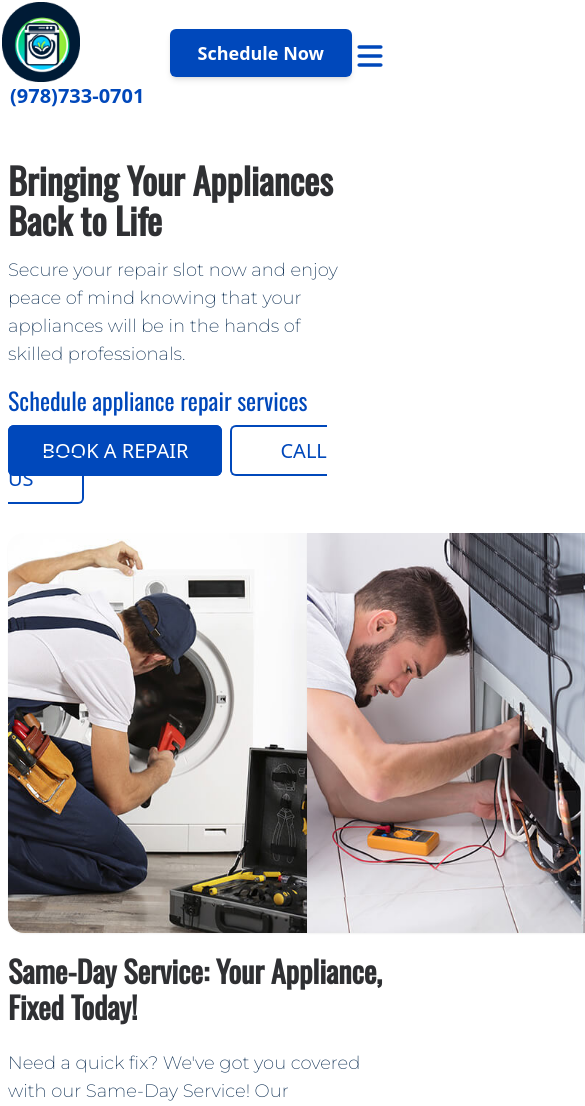
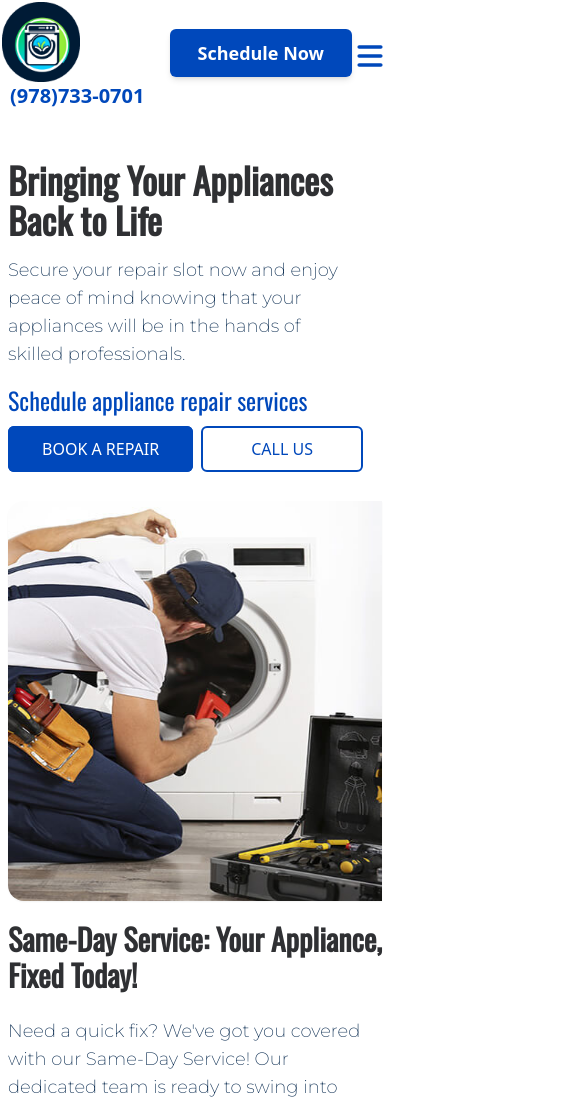
Before and after one commit to Kevin-ishimwe/e-appliancelyss, a React (Vite) app: page / in a window 390 px wide. Shown: the top 1106 px of the page, 585 px wide, since content can reach past the window. Built offline with nearby package versions, Linux system fonts and the light colour scheme.

Commit message:
fix responsive

```diff
--- a/src/components/Hero.jsx
+++ b/src/components/Hero.jsx
@@ -45,13 +45,13 @@ function Hero() {
             <div className="mt-5">
               <NavLink
                 to={"request-quote"}
-                className="py-2.5 border-2 border-primary px-8 bg-primary text-white rounded-md hover:scale-105 transition-all text-xl hover:bg-primaryDark "
+                className="py-2.5 border-2 border-primary px-8 bg-primary text-white rounded-md hover:scale-105 transition-all md:text-xl hover:bg-primaryDark  "
               >
                 BOOK A REPAIR
               </NavLink>
               <a
                 href="tel:(978)733-0701"
-                className="text-xl py-2.5 px-12 ml-2 bg-none text-primary rounded-md border-primary border-2 hover:scale-150 transition-all hover:bg-primary hover:text-white"
+                className="md:text-xl py-2.5 px-12 ml-2 bg-none text-primary rounded-md border-primary border-2 hover:scale-150 transition-all hover:bg-primary hover:text-white"
               >
                 CALL US
               </a>
@@ -62,12 +62,12 @@ function Hero() {
               <img
                 src={hero2}
                 alt=""
-                className="mt-10 h-[25em] w-[80%] rounded-2xl shadow-sm rounded-r-none"
+                className="mt-10 h-[25em] w-[100%] md:w-[80%] rounded-2xl shadow-sm rounded-r-none"
               />
               <img
                 src={SubHero2}
                 alt=""
-                className="mt-10 mr-4 h-[25em] w-[80%] rounded-xl shadow-sm rounded-l-none"
+                className=" hidden md:grid mt-10 mr-4 h-[25em] w-[80%] rounded-xl shadow-sm rounded-l-none"
               />
             </div>
             <div className="hidden lg:grid">
@@ -89,7 +89,7 @@ function Hero() {
               {features2.map((feature) => {
                 return (
                   <img
-                  src={feature}
+                    src={feature}
                     className="mt-3 font-semibold text-primaryDark"
                     key={feature}
                   />
```
